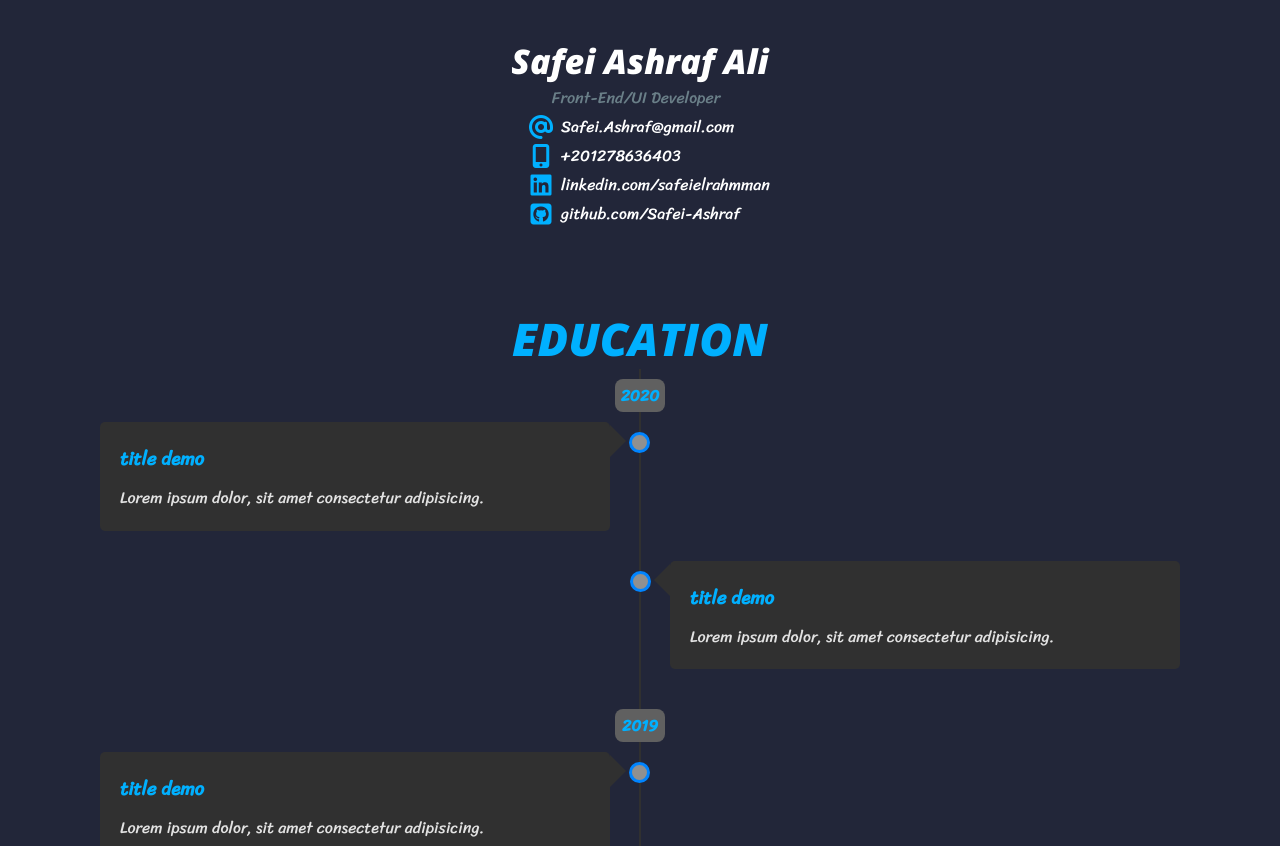
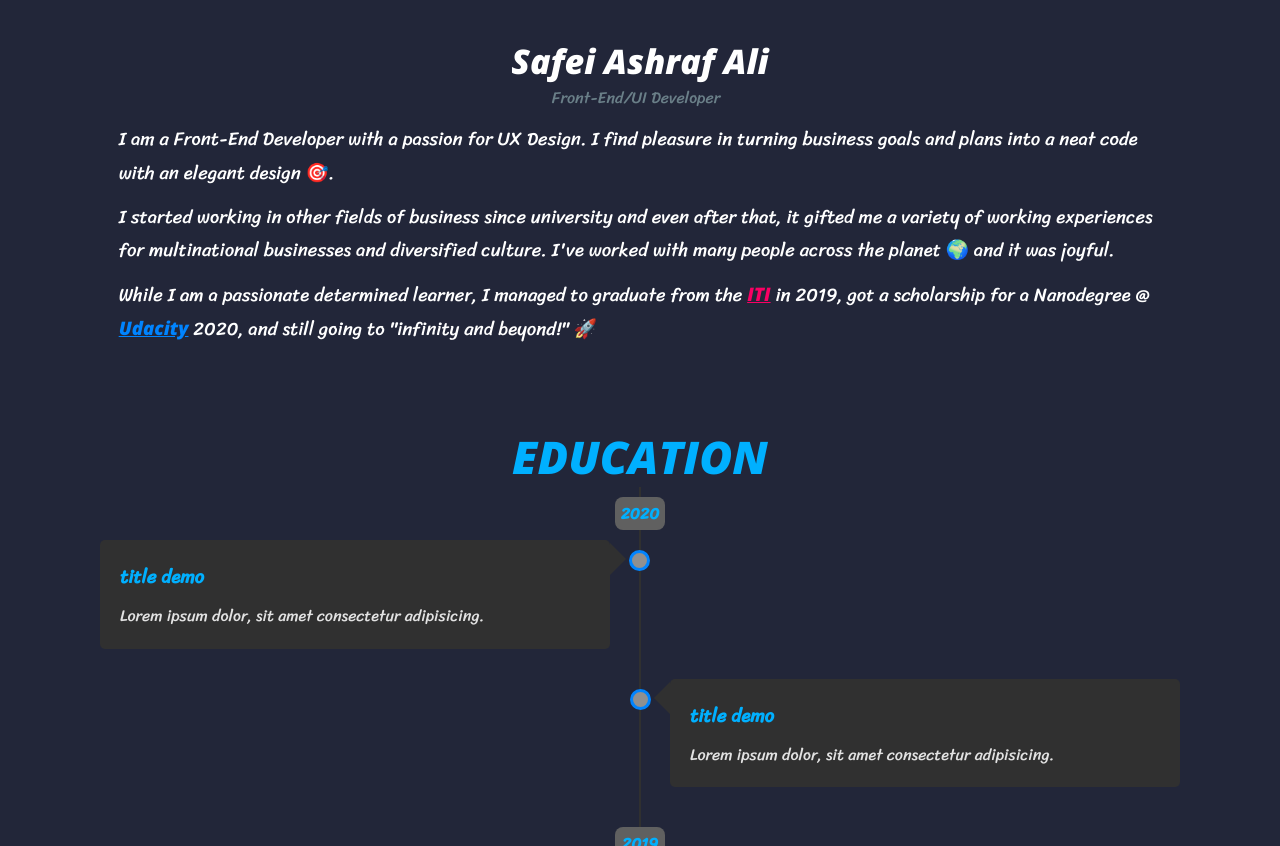
Before and after one commit to Safei-Ashraf/Landing-Page-Temp-2.0, a plain HTML site: page index.html in a window 1280 px wide. Shown: the part 1242-2088 px from the top of the page. Drawn offline with nearby package versions, Linux system fonts and the light colour scheme.

Commit message:
adjust about me section content

```diff
--- a/css/main.css
+++ b/css/main.css
@@ -216,8 +216,7 @@ div.menu-container span {
 	background-color: rgb(0, 132, 255);
 	margin: 6px 0;
 	transition: 0.4s;
-  box-shadow: 2px 2px 25px var(--main-color), 0 0 10px var(--theme-color),
-    5px 5px 20px rgb(0, 176, 255);
+	box-shadow: 2px 2px 25px var(--main-color), 0 0 10px var(--theme-color), 5px 5px 20px rgb(0, 176, 255);
 }
 .change .bar1 {
 	-webkit-transform: rotate(-45deg) translate(-9px, 6px);
@@ -301,57 +300,6 @@ div.menu-container span {
 	}
 }
 
-/* header.header-area {
-	position: relative;
-	z-index: 20;
-	color: #e2e2e2;
-	font-family: 'Open Sans', sans-serif;
-	display: flex;
-	padding: 10px;
-	width: 70%;
-	background-color: var(--theme-color);
-	padding: 0;
-	margin-top: -20px;
-	margin-left: -10px;
-	position: fixed;
-	top: -100px;
-	border-bottom: 4px solid transparent;
-	transition: top 0.4s;
-	-webkit-transition: top 0.4s;
-	-moz-transition: top 0.4s;
-	-ms-transition: top 0.4s;
-	-o-transition: top 0.4s;
-} */
-
-/* header.header-area div.logo {
-	width: 100px;
-	padding: 30px;
-} */
-/* header.header-area ul.nav-list {
-	list-style: none;
-	width: 100%;
-	text-align: center;
-}
-ul.nav-list li {
-	display: inline-block;
-	padding: 30px 20px 10px 20px;
-	font-size: 26px;
-}
-ul.nav-list li a {
-	text-decoration: none;
-	color: var(--white-color);
-}
-ul.nav-list li a:hover,
-ul.nav-list li a.active {
-	cursor: pointer;
-	color: var(--main-color);
-	transition: 0.5s;
-	-webkit-transition: 0.5s;
-	-moz-transition: 0.5s;
-	-ms-transition: 0.5s;
-	-o-transition: 0.5s;
-} */
-
 section#landing-page div.intro-text {
 	margin-top: 9.2rem;
 	padding-top: 3rem;
@@ -416,8 +364,7 @@ a.resume-btn {
 a.resume-btn:hover {
 	color: #fffafa;
 	background-color: rgb(0, 132, 255);
-  box-shadow: 0 0 10px rgb(0, 176, 255), 0 0 40px rgb(0, 176, 255),
-    0 0 90px rgb(0, 176, 255);
+	box-shadow: 0 0 10px rgb(0, 176, 255), 0 0 40px rgb(0, 176, 255), 0 0 90px rgb(0, 176, 255);
 }
 
 /* END LANDING PAGE */
@@ -465,11 +412,34 @@ section#about-me p {
 	font-weight: 100;
 	color: #6a7f88;
 }
-section#about-me div.info-box ul.details {
+section#about-me div.info-box div.details {
 	list-style: none;
 	text-align: left;
 }
-section#about-me div.info-box ul.details li {
+section#about-me div.info-box div.details p.bio {
+	font-size: 14pt;
+	margin-left: 1em;
+	text-align: left;
+	color: inherit;
+}
+section#about-me div.info-box div.details p.bio span.udacity {
+	font-size: 14pt;
+	font-family: "Open Sans", sans-serif;
+	color: rgb(0, 132, 255);
+	font-weight: bolder;
+	text-decoration: underline;
+}
+section#about-me div.info-box div.details p.bio span.iti {
+	color: rgb(250, 0, 100);
+	font-weight: bolder;
+	font-size: 14pt;
+	font-family: "Open Sans", sans-serif;
+	text-decoration: underline;
+}
+/* section#about-me div.info-box div.details p.bio span.iti {
+	color: red;
+} */
+/* section#about-me div.info-box ul.details li {
 	font-size: 12pt;
 	margin-left: 1em;
 	display: flex;
@@ -486,7 +456,7 @@ section#about-me div.info-box ul.details li a {
 	text-decoration: none;
 	color: inherit;
 	word-break: break-all;
-}
+} */
 
 section#about-me div.info-box p {
 	line-height: 1.8;
@@ -551,22 +521,7 @@ section.projects-gallery div.img-box img {
 	-o-border-radius: 8px;
 	opacity: 0.9;
 }
-@keyframes scale {
-  0% {
-    transform: scale(1);
-    -webkit-transform: scale(1);
-    -moz-transform: scale(1);
-    -ms-transform: scale(1);
-    -o-transform: scale(1);
-  }
-  100% {
-    transform: scale(0.75);
-    -webkit-transform: scale(0.75);
-    -moz-transform: scale(0.75);
-    -ms-transform: scale(0.75);
-    -o-transform: scale(0.75);
-  }
-}
+
 section.projects-gallery div.img-box img:hover {
 	transition: 0.5s;
 	transform: scale(1.2);
--- a/index.html
+++ b/index.html
@@ -167,16 +167,6 @@
             Get Resume
           </a>
           <!--Resume Button END-->
-
-          <a href="#about-header">
-          <div class="arrow-down">
-            <span></span>
-            <span></span>
-            <span></span>
-          </div>
-        </a>
-        </div>
-      </div>
     </section>
     <!-- END LANDING PAGE -->
 
@@ -187,29 +177,12 @@
         <div class="info-box">
           <h3>Safei Ashraf Ali</h3>
           <p>Front-End/UI Developer</p>
-          <ul class="details">
-            <li>
-              <i class="fas fa-at"></i
-              ><a href="mailto:safei.ashraf@gmail.com" target="_blank"
-                >Safei.Ashraf@gmail.com</a>
-            </li>
-            <li>
-              <i class="fas fa-mobile-alt"></i
-              ><a href="tel:+201278636403">+201278636403</a>
-            </li>
-            <li>
-              <i class="fab fa-linkedin"></i>
-              <a
-                href="https://www.linkedin.com/in/safeielrahmman/"
-                target="_blank"
-                >linkedin.com/safeielrahmman</a
-              >
-            </li>
-            <li>
-              <i class="fab fa-github-square"></i>
-              <a href="https://github.com/Safei-Ashraf" target="_blank">github.com/Safei-Ashraf</a>
-            </li>
-          </ul>
+          <div class="details">
+            <p class="bio">I am a Front-End Developer with a passion for UX Design. I find pleasure in turning business goals and plans into a neat code with an elegant design &#127919;.</p>
+            <p class="bio">I started working in other fields of business since university and even after that, it gifted me a variety of working experiences for multinational businesses and diversified culture. I've worked with many people across the planet  &#127757; and it was joyful.</p>
+            <p class="bio">While I am a passionate determined learner, I managed to graduate from the <span class="iti">ITI</span> in 2019, got a scholarship for a Nanodegree @ <span class="udacity">Udacity</span> 2020, and still going to "infinity and beyond!" &#128640;</p>
+          </div>
+          <!--End of Info Box-->
         </div>
         <div class="break"></div>
         <div class="image-box">
```
Lines whose indentation alone changed are shown as unchanged.
